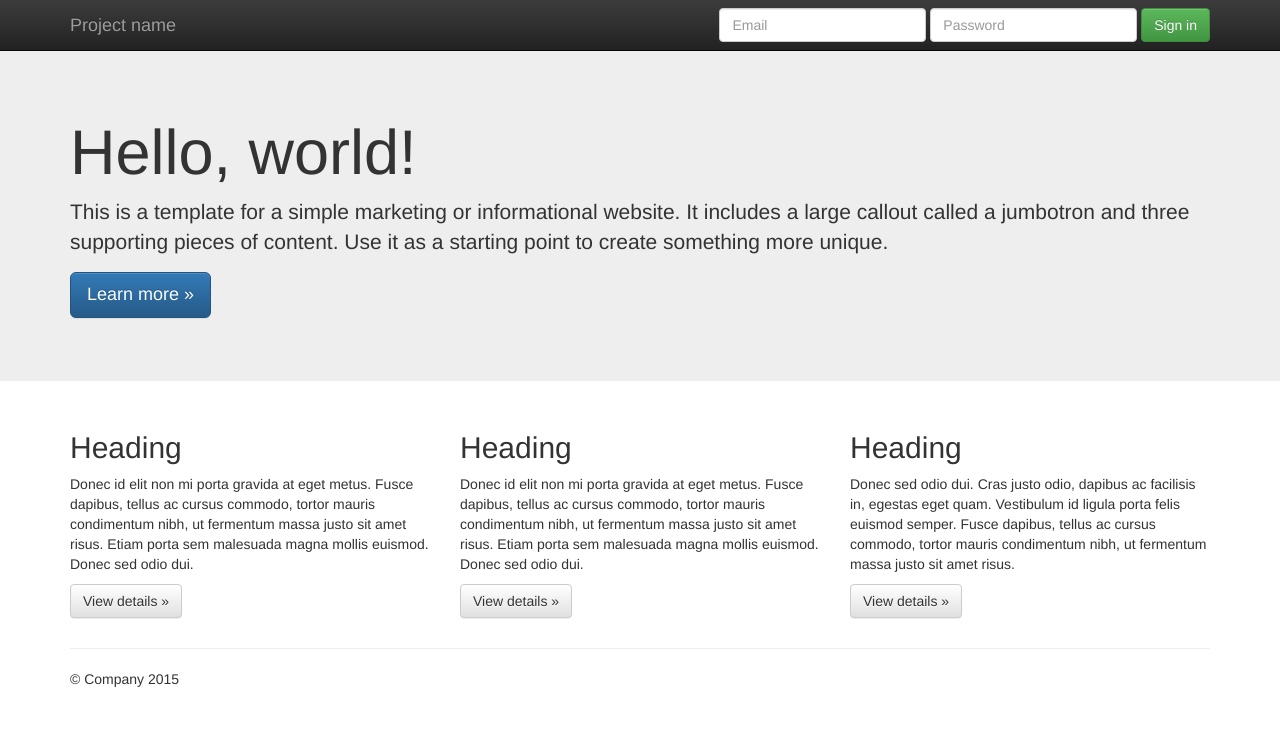
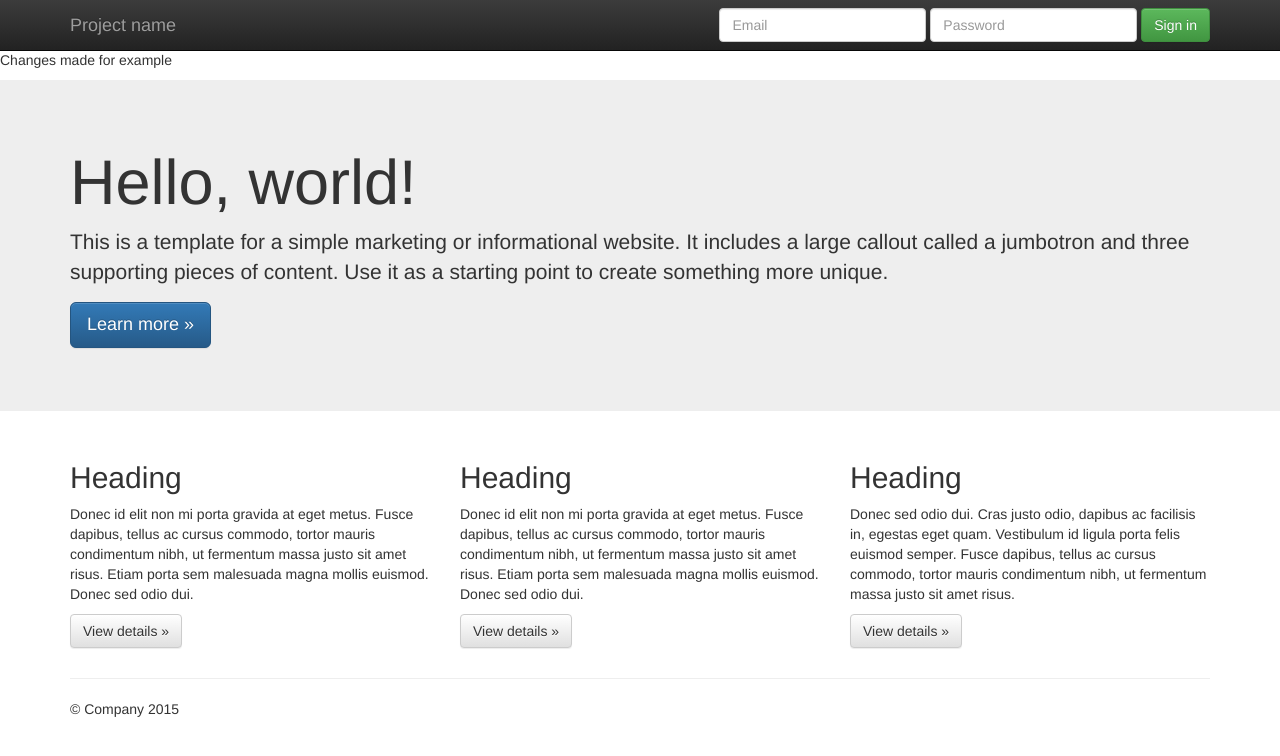
Before and after one commit to Danial-A/Demo, a plain HTML site: page index.html in a window 1280 px wide. Drawn offline with nearby package versions, Linux system fonts and the light colour scheme.

Commit message:
Pull/Fetch request sample

```diff
--- a/index.html
+++ b/index.html
@@ -24,6 +24,7 @@
         <script src="js/vendor/modernizr-2.8.3-respond-1.4.2.min.js"></script>
     </head>
     <body>
+        <p>Changes made for example</p>
         <!--[if lt IE 8]>
             <p class="browserupgrade">You are using an <strong>outdated</strong> browser. Please <a href="http://browsehappy.com/">upgrade your browser</a> to improve your experience.</p>
         <![endif]-->
```
